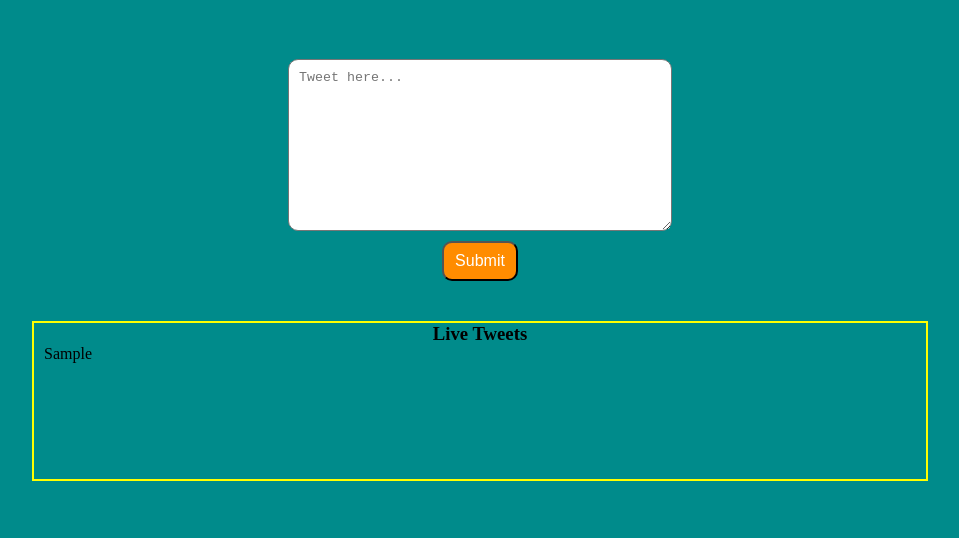
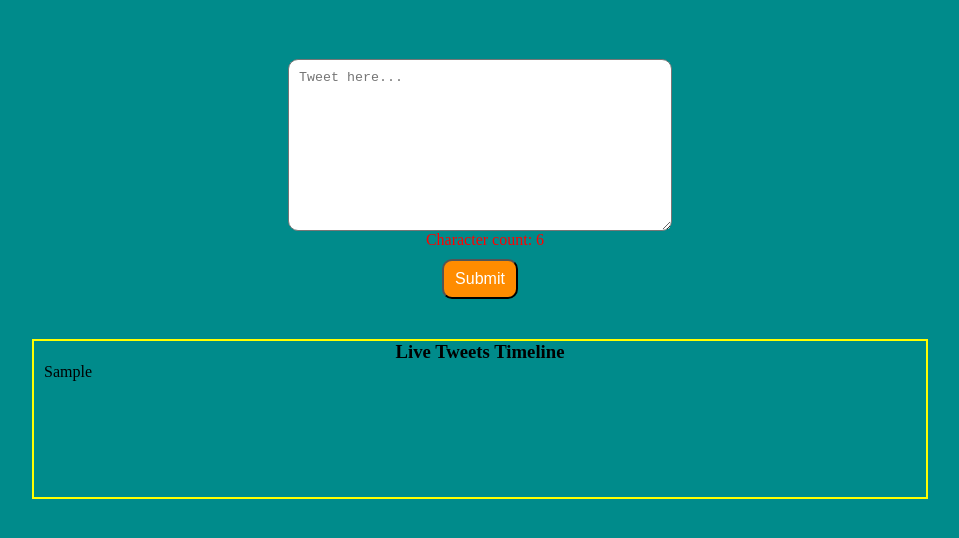
Before and after one commit to sadatakhtar/JavaScript-Core-2-Challenges, a plain HTML site: page challenge-mini-twitter/index.html in a window 1280 px wide. Both pictures are taken after typing "Sample" into the empty fields and a click on the button "Submit". Shown: the part 98-636 px from the top of the page, without its empty margins (160-1119 px from the left). Drawn offline with Linux system fonts and the light colour scheme.

Commit message:
added character counter and set color to red if character limit exceeded

```diff
--- a/challenge-guess-the-number/script.js
+++ b/challenge-guess-the-number/script.js
@@ -26,8 +26,8 @@ guessBtn.onclick=()=>{
       document.getElementById("try").textContent="tries:"+count;
     }
 
-  }else {
-    document.getElementById("try").textContent="enter valid number!";
+    }else {
+      document.getElementById("try").textContent="enter valid number!";
   }
 
 }
--- a/challenge-mini-twitter/index.html
+++ b/challenge-mini-twitter/index.html
@@ -13,10 +13,14 @@
         <div class="form">
             <form id="myForm" name="myform">
                 <textarea name="myform" id="myTextArea" cols="30" rows="10" placeholder="Tweet here..."></textarea>
+                <div class="counter">
+                    <p id="characterCounter"></p>
+                </div>
+
                 <button type="submit" id="submitBtn">Submit</button>
             </form>
             <div class="tweetOutput">
-                <h3 id="tweetParagraph">Live Tweets</h3>
+                <h3 id="tweetParagraph">Live Tweets Timeline</h3>
             </div>
 
 
--- a/challenge-mini-twitter/src/index.js
+++ b/challenge-mini-twitter/src/index.js
@@ -2,6 +2,7 @@
 let submitButton = document.getElementById('submitBtn');
 let tweetOutput = document.querySelector('.tweetOutput');
 let textArea = document.getElementById('myTextArea');
+let counterDiv = document.querySelector('.counter');
 
 
 //EVENT LISTENERS
@@ -12,4 +13,31 @@ submitButton.addEventListener('click', function(e){
     tweetOutput.appendChild(newParagraphTag);
     textArea.value = "";
 
+
+
+
+
 });
+textArea.addEventListener('change', characterChecker)
+
+function characterChecker(){
+    let numOfChars = document.getElementById('myTextArea').value.length;
+    //CHANGE COLOR OF TEXT IF EXCEED CHARACTER LIMIT
+    if(numOfChars > 5){
+        document.getElementById('characterCounter').innerHTML = `Character count: ${numOfChars}`;
+        document.getElementById('characterCounter').style.color="red";
+    }else{
+        document.getElementById('characterCounter').innerHTML = `Character count: ${numOfChars}`;
+    }
+
+    console.log(numOfChars);
+}
+
+// textArea.onclick = () => {
+//     //let counter = document.getElementById('characterCounter');
+//     let newP = document.createElement('p');
+//     newP.innerText = `Charachter count: ${textArea.value.length}`;
+//     counterDiv.appendChild(newP);
+//      //counter.innerText = textArea.value.length;
+
+// }
--- a/challenge-mini-twitter/src/style.css
+++ b/challenge-mini-twitter/src/style.css
@@ -32,6 +32,7 @@ button {
     font-size: 16px;
     background-color: darkorange;
     color: white;
+    outline: none;
 
 }
 button:hover{
@@ -48,3 +49,6 @@ p{
     text-align: left;
     padding-left: 10px;
 }
+#characterCounter{
+    text-align: center;
+}
```
